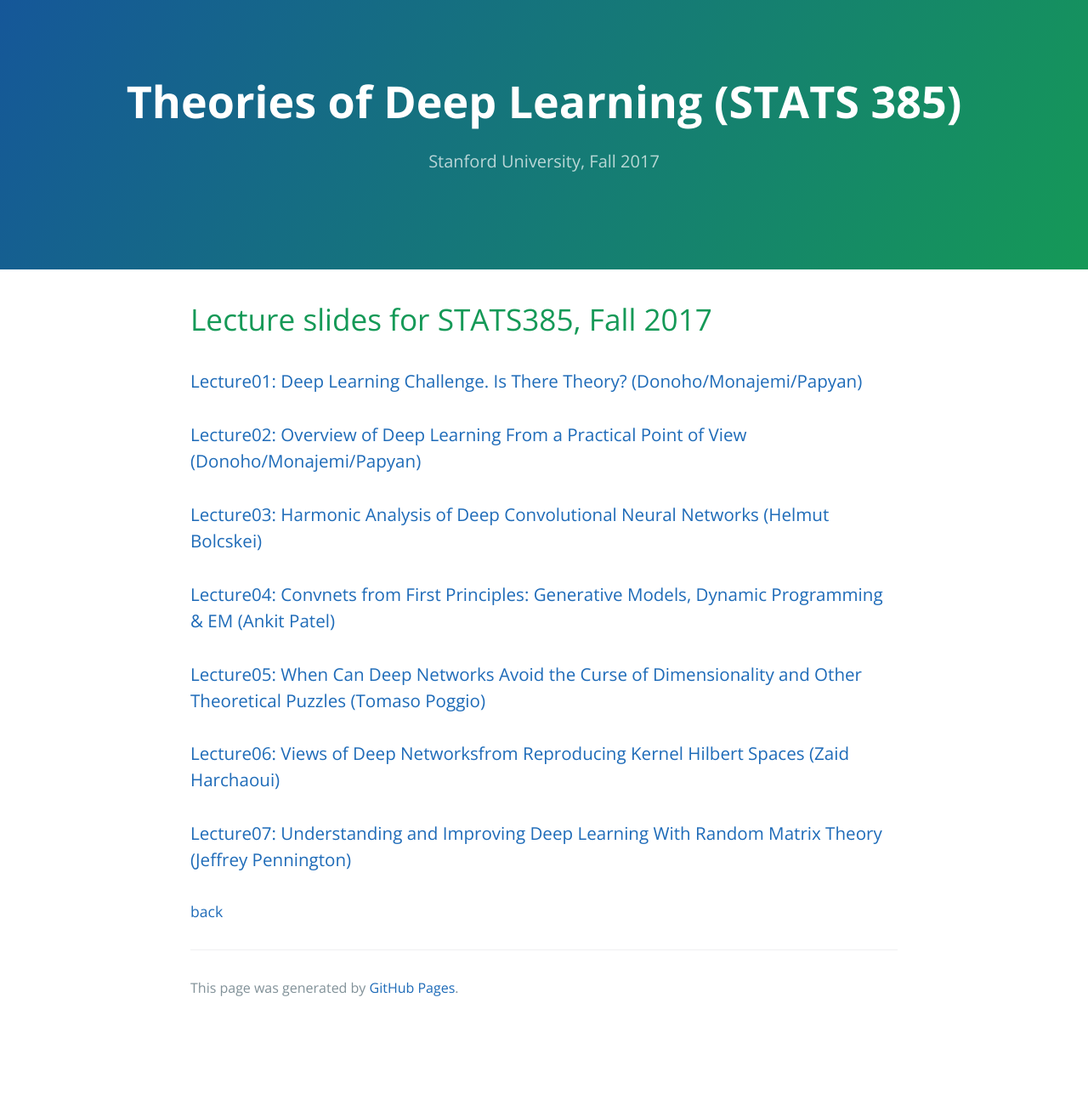
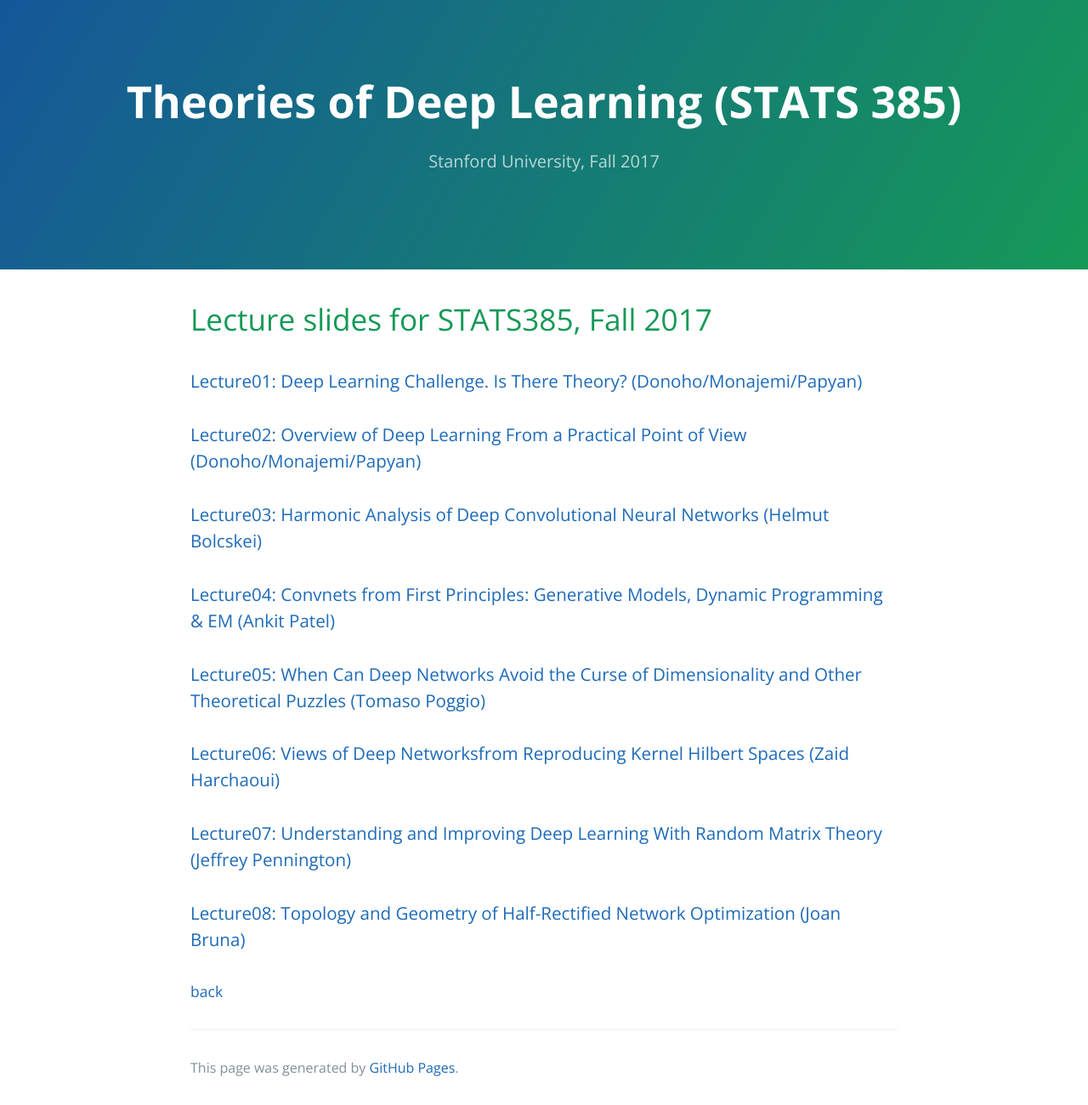
Before and after one commit to stats385/stats385.github.io, a Jekyll site: the page built from lecture_slides.md, in a window 1280 px wide. Shown: the whole page at 85% size. Built offline with Jekyll 4.4.1, drawn with Linux system fonts in a browser that asks for light colours; our own code applies the rules of GitHub Pages for plain Markdown files; the repository's description, which GitHub fills in, is left out; before the commit the page ends 1206 px from its top, so only the background shows below that.

Commit message:
Bruna lecture slides

```diff
--- a/lecture_slides.md
+++ b/lecture_slides.md
@@ -16,6 +16,8 @@
 
 ### [Lecture07: Understanding and Improving Deep Learning With Random Matrix Theory (Jeffrey Pennington)](./assets/lectures/Understanding_and_improving_deep_learing_with_random_matrix_theory.pdf)
 
+### [Lecture08: Topology and Geometry of Half-Rectified Network Optimization (Joan Bruna)](./assets/lectures/stanford_nov15.pdf)
+
 ### []()
 
 [back](./)
```
Also changed, not shown: 2 other files.
